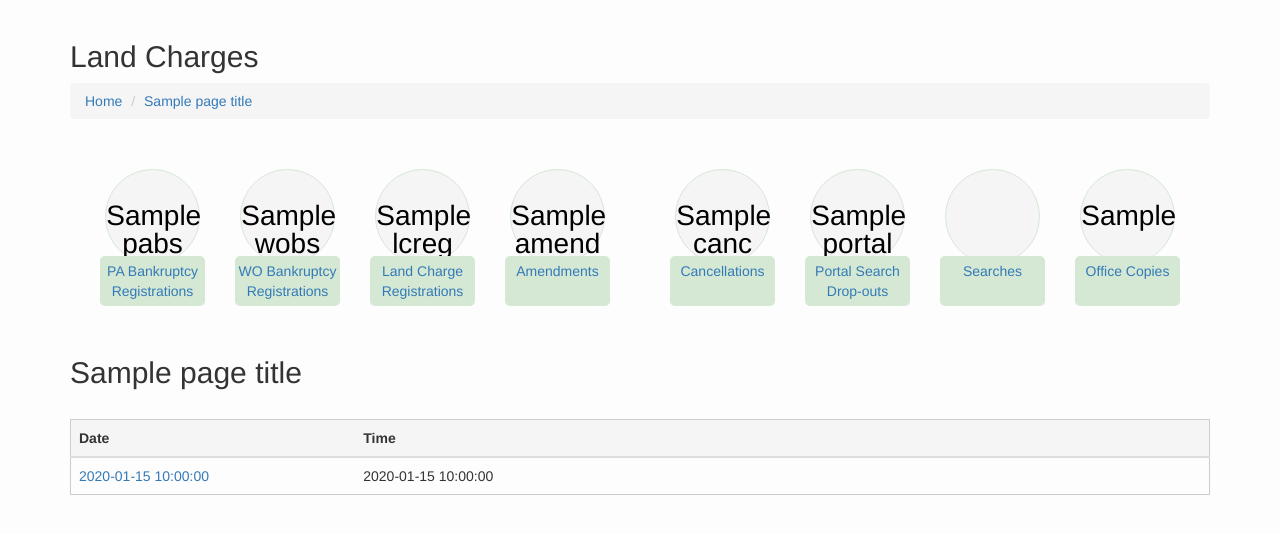
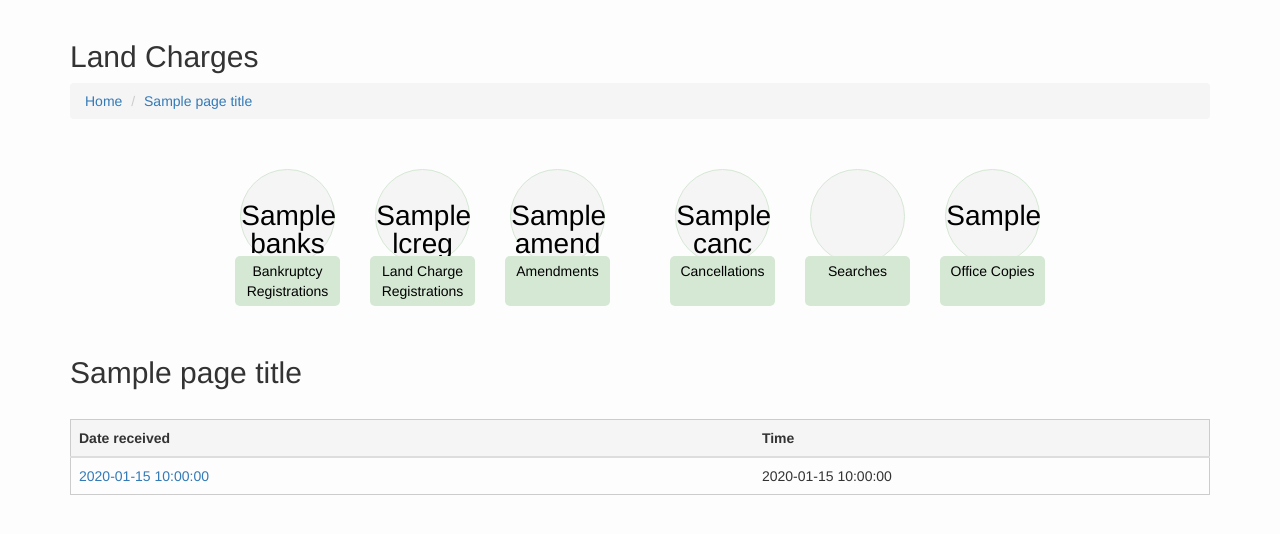
Before and after one commit to LandRegistry/lc-alpha-casework-frontend, a Flask app: template application/templates/sub_list.html in a window 1280 px wide. Shown: the top 534 px of the page. Run offline with Flask 2, Linux system fonts and the light colour scheme; the template is opened without the code that fills it: most values are stand-ins (such as "Sample title", 1, 10 or a date in 2020); some libraries are stand-ins or nearby versions.

Commit message:
US022 worklist changes

```diff
--- a/application/routes.py
+++ b/application/routes.py
@@ -22,13 +22,13 @@ def get_list():
 
     try:
         requested_worklist = request.args.get('appn')
+
         url = app.config['CASEWORK_DB_URL'] + '/work_list/' + requested_worklist
+        print(url)
 
         response = requests.get(url)
 
         work_list_json = response.json()
-
-        print(json.dumps(work_list_json))
 
         appn_list = []
 
--- a/application/templates/application.html
+++ b/application/templates/application.html
@@ -11,6 +11,8 @@
 {% set page_title = 'PA Bankruptcy Registrations' %}
 {% elif requested_list == 'wob' %}
 {% set page_title = 'WO Bankruptcy Registrations' %}
+{% elif requested_list == 'bank_regn' %}
+{% set page_title = 'Bankruptcy Registrations' %}
 {% elif requested_list == 'lc_regn' %}
 {% set page_title = 'Land Charge Registrations' %}
 {% elif requested_list == 'amend' %}
--- a/application/templates/sub_list.html
+++ b/application/templates/sub_list.html
@@ -22,6 +22,8 @@
     {% set page_title = 'PA Bankruptcy Registrations' %}
 {% elif requested_list == 'wob' %}
     {% set page_title = 'WO Bankruptcy Registrations' %}
+{% elif requested_list == 'bank_regn' %}
+{% set page_title = 'Bankruptcy Registrations' %}
 {% elif requested_list == 'lc_regn' %}
     {% set page_title = 'Land Charge Registrations' %}
 {% elif requested_list == 'amend' %}
@@ -50,27 +52,21 @@
             </div>
             <div class="row col-sm-12" style="margin-top:30px">
                 <div class="col-sm-6">
+                    <div class="col-sm-3"></div>
                     <div class="col-sm-3 text-center">
+                        <a href="/get_list?appn=bank_regn">
                             <div class="circle circle-border circle-solid">
                                 <div class="circle-inner">
                                     <div id="pab_total" class="score-text sm">
-                                    {{data['pabs']}}
+                                        {{data['banks']}}
                                     </div>
                                 </div>
                             </div>
-                        <div class="type-label-sm"><a href="/get_list?appn=pab">PA Bankruptcy<br>Registrations</a></div>
+                            <div class="type-label-sm">Bankruptcy<br>Registrations</div>
+                        </a>
                     </div>
                     <div class="col-sm-3 text-center">
-                        <div class="circle circle-border circle-solid">
-                            <div class="circle-inner">
-                                <div id="wob_total" class="score-text sm">
-                                    {{data['wobs']}}
-                                </div>
-                            </div>
-                        </div>
-                        <div class="type-label-sm "><a href="/get_list?appn=wob">WO Bankruptcy<br>Registrations</a></div>
-                    </div>
-                    <div class="col-sm-3 text-center">
+                        <a href="/get_list?appn=lc_regn">
                             <div class="circle circle-border circle-solid">
                                 <div class="circle-inner">
                                     <div id="lcreg_total" class="score-text sm">
@@ -78,9 +74,11 @@
                                     </div>
                                 </div>
                             </div>
-                        <div class="type-label-sm"><a href="/get_list?appn=lc_regn">Land Charge<br>Registrations</a></div>
+                        <div class="type-label-sm">Land Charge<br>Registrations</div>
+                        </a>
                     </div>
                     <div class="col-sm-3 text-center">
+                        <a href="/get_list?appn=amend">
                             <div class="circle circle-border circle-solid">
                                 <div class="circle-inner">
                                     <div id="amend_total" class="score-text sm">
@@ -88,11 +86,13 @@
                                     </div>
                                 </div>
                             </div>
-                        <div class="type-label-sm"><a href="/get_list?appn=amend">Amendments</a></div>
+                            <div class="type-label-sm">Amendments</div>
+                        </a>
                     </div>
                 </div>
                 <div class="col-sm-6">
                     <div class="col-sm-3 text-center">
+                        <a href="/get_list?appn=cancel">
                             <div class="circle circle-border circle-solid">
                                 <div class="circle-inner">
                                     <div id="canc_total" class="score-text sm">
@@ -100,19 +100,11 @@
                                     </div>
                                 </div>
                             </div>
-                        <div class="type-label-sm"><a href="/get_list?appn=cancel">Cancellations</a></div>
+                            <div class="type-label-sm">Cancellations</div>
+                        </a>
                     </div>
                     <div class="col-sm-3 text-center">
-                        <div class="circle circle-border circle-solid">
-                            <div class="circle-inner">
-                                <div id="portal_total" class="score-text sm">
-                                    {{data['portal']}}
-                                </div>
-                            </div>
-                        </div>
-                        <div class="type-label-sm "><a href="/get_list?appn=prt_search">Portal Search<br>Drop-outs</a></div>
-                    </div>
-                    <div class="col-sm-3 text-center">
+                        <a href="/get_list?appn=search">
                             <div class="circle circle-border circle-solid">
                                 <div class="circle-inner">
                                     <div id="search_total" class="score-text sm">
@@ -120,9 +112,11 @@
                                     </div>
                                 </div>
                             </div>
-                        <div class="type-label-sm"><a href="/get_list?appn=search">Searches</a></div>
+                            <div class="type-label-sm">Searches</div>
+                        </a>
                     </div>
                     <div class="col-sm-3 text-center">
+                        <a href="/get_list?appn=oc">
                             <div class="circle circle-border circle-solid">
                                 <div class="circle-inner">
                                     <div id="oc_total" class="score-text sm">
@@ -130,7 +124,8 @@
                                     </div>
                                 </div>
                             </div>
-                        <div class="type-label-sm"><a href="/get_list?appn=oc">Office Copies</a></div>
+                            <div class="type-label-sm">Office Copies</div>
+                        </a>
                     </div>
                 </div>
             </div>
@@ -141,8 +136,11 @@
                             <table id="results" class="table table-hover" style="border: solid #CCCCCC 1px;">
                                 <thead>
                                 <tr>
-                                    <th class="col-sm-3 active" >Date</th>
-                                    <th class="col-sm-9 active" >Time</th>
+                                    <th class="col-sm-3 active" >Date received</th>
+                                    <th class="col-sm-2 active" >Time</th>
+                                    {% if requested_list == 'bank_regn' %}
+                                    <th class="col-sm-7 active" >Application Type</th>
+                                    {% endif %}
                                 </tr>
                                 </thead>
                                 <tbody>
@@ -150,6 +148,9 @@
                                 <tr>
                                     <td><a href="/get_application/{{requested_list}}/{{n['appn_id']}}">{{n['date_received']}}</a></td>
                                     <td>{{n['time_received']}}</td>
+                                    {% if requested_list == 'bank_regn' %}
+                                    <td>{{n['application_type']}}</td>
+                                    {% endif %}
                                 </tr>
                                 {% endfor %}
                                 </tbody>
--- a/application/templates/totals.html
+++ b/application/templates/totals.html
@@ -26,10 +26,10 @@
             <div class="col-sm-12" style="margin-top:60px; margin-left:15em">
                 <div class="col-sm-6" >
                     <div class="col-sm-4 text-center">
-                        <a href="/get_list?appn=wob">
+                        <a href="/get_list?appn=bank_regn">
                             <div class="circle circle-border circle-solid">
                                 <div class="circle-inner">
-                                    <div id="wob_total" class="score-text">
+                                    <div id="banks_total" class="score-text">
                                         {{data['banks']}}
                                     </div>
                                 </div>
```
Lines whose indentation alone changed are shown as unchanged.
